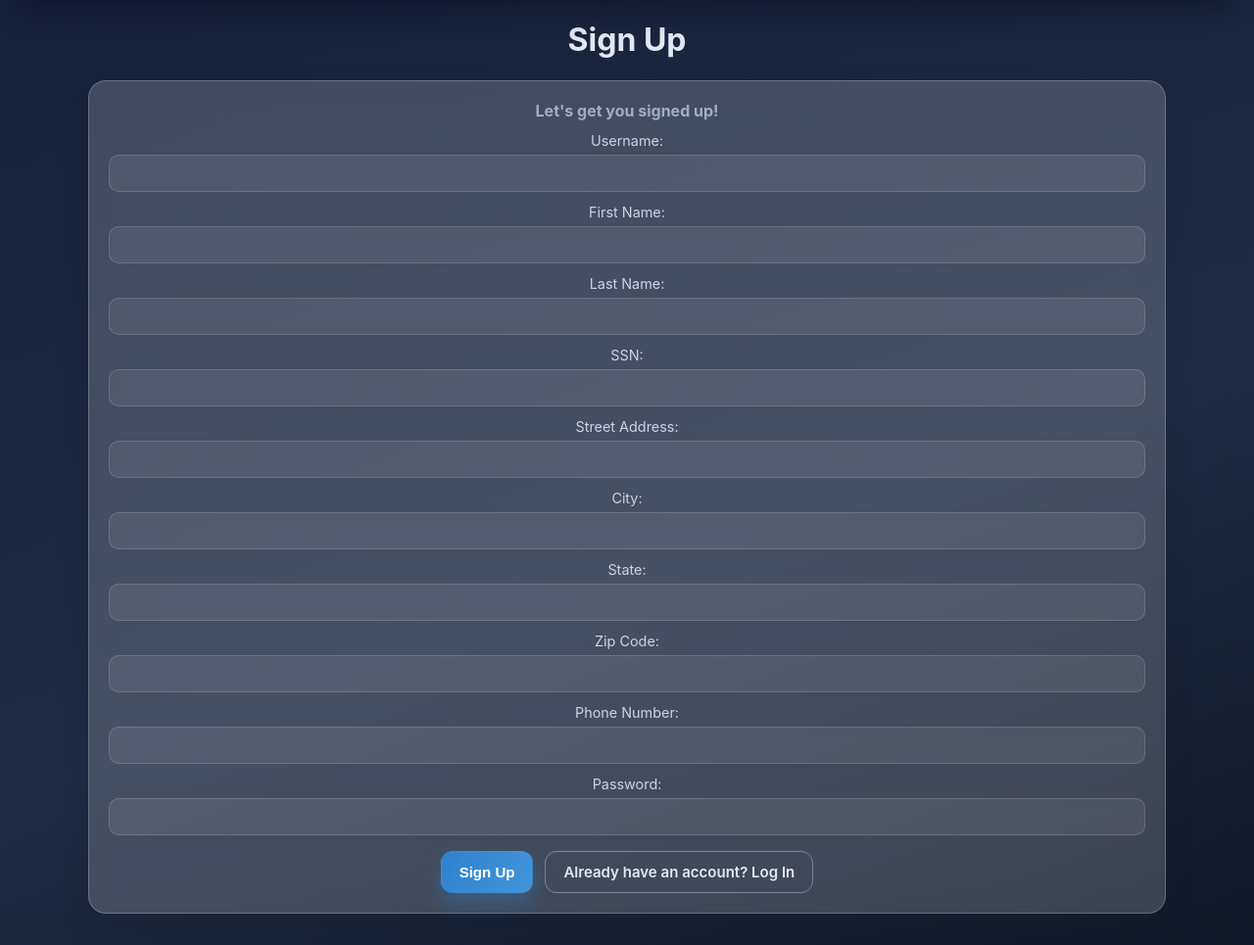
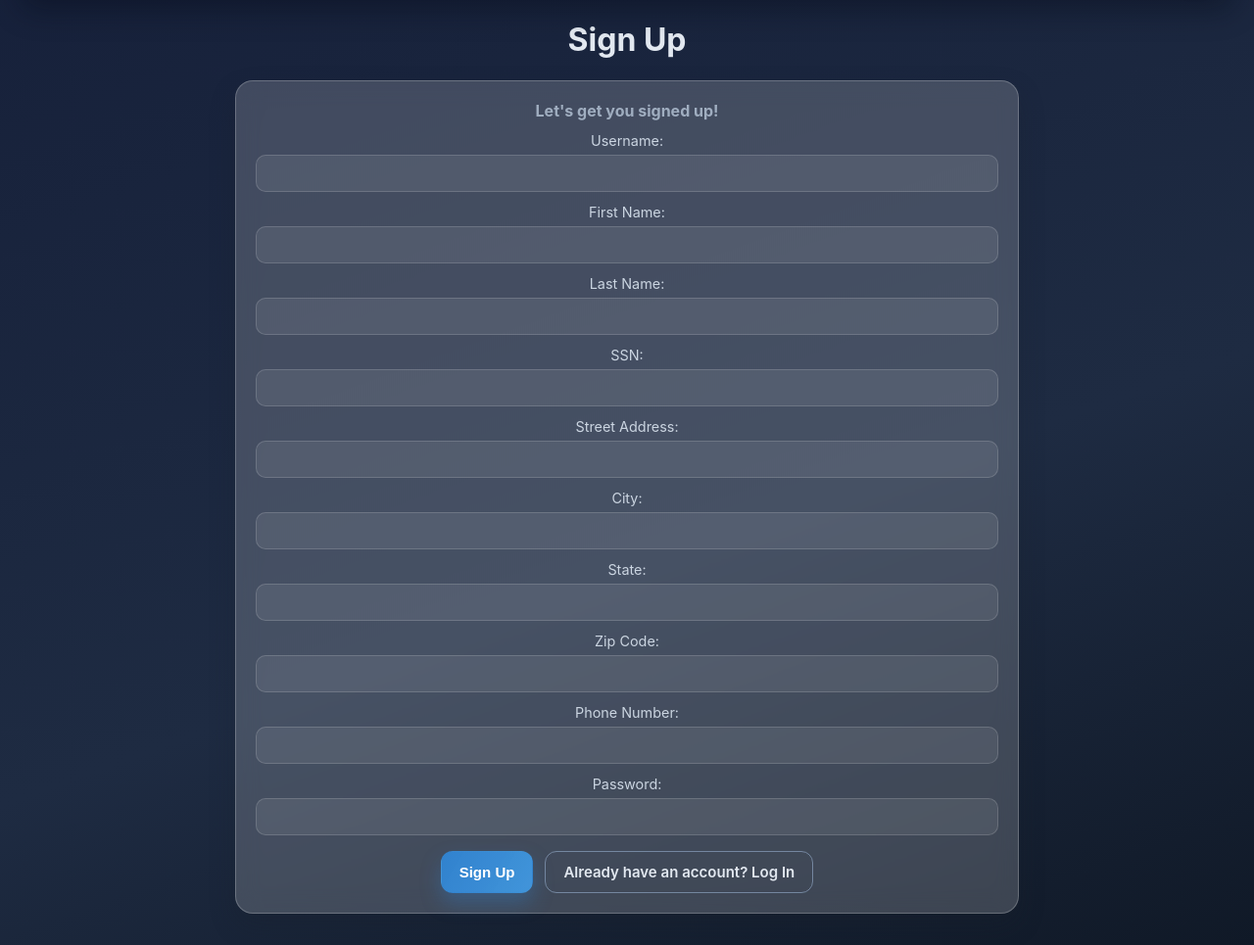
Before and after one commit to calebzroberts/cset-170-final-mike-caleb, a Flask app: page /signup in a window 1280 px wide. Shown: the part 88-1053 px from the top of the page at 98% size. Run offline with Flask 3, Linux system fonts and the light colour scheme.

Commit message:
Adjusted overall styling

```diff
--- a/static/styles/bank-style.css
+++ b/static/styles/bank-style.css
@@ -119,6 +119,8 @@ main {
     box-shadow: var(--card-shadow);
     padding: 20px;
     backdrop-filter: blur(12px);
+    max-width: 800px;
+    margin: auto;
 }
 
 .card h2 {
```
